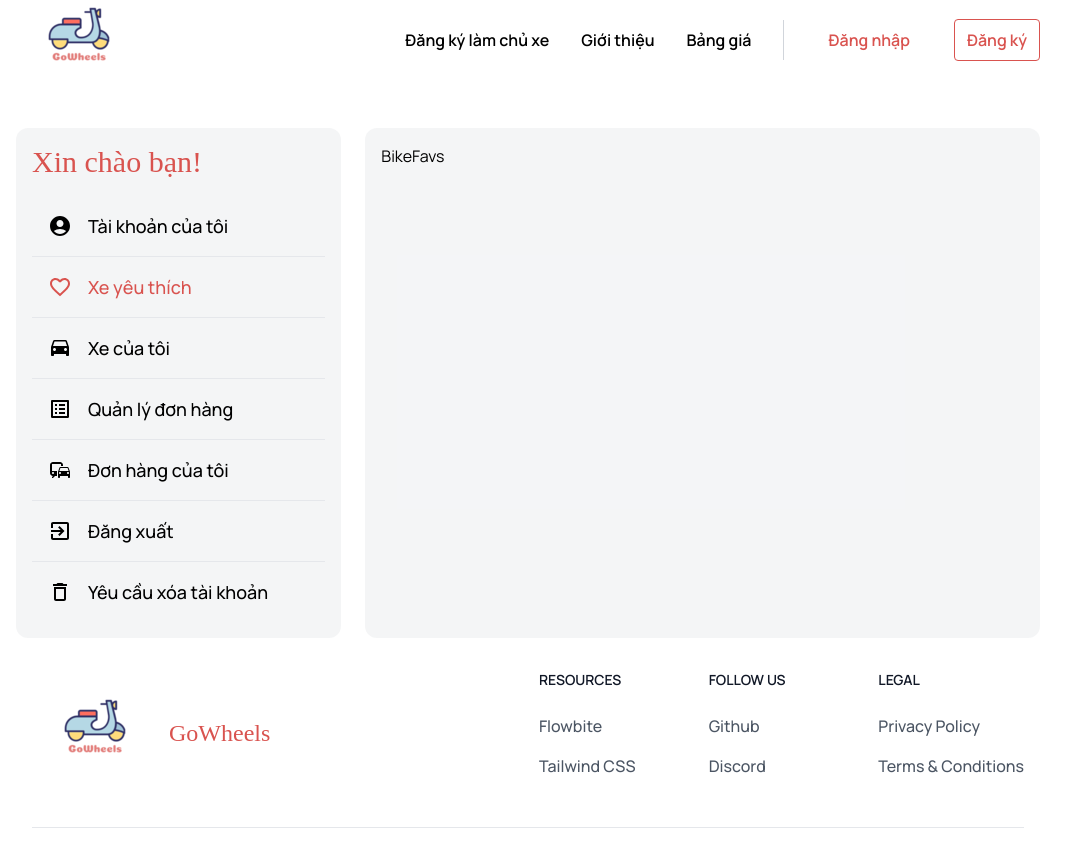
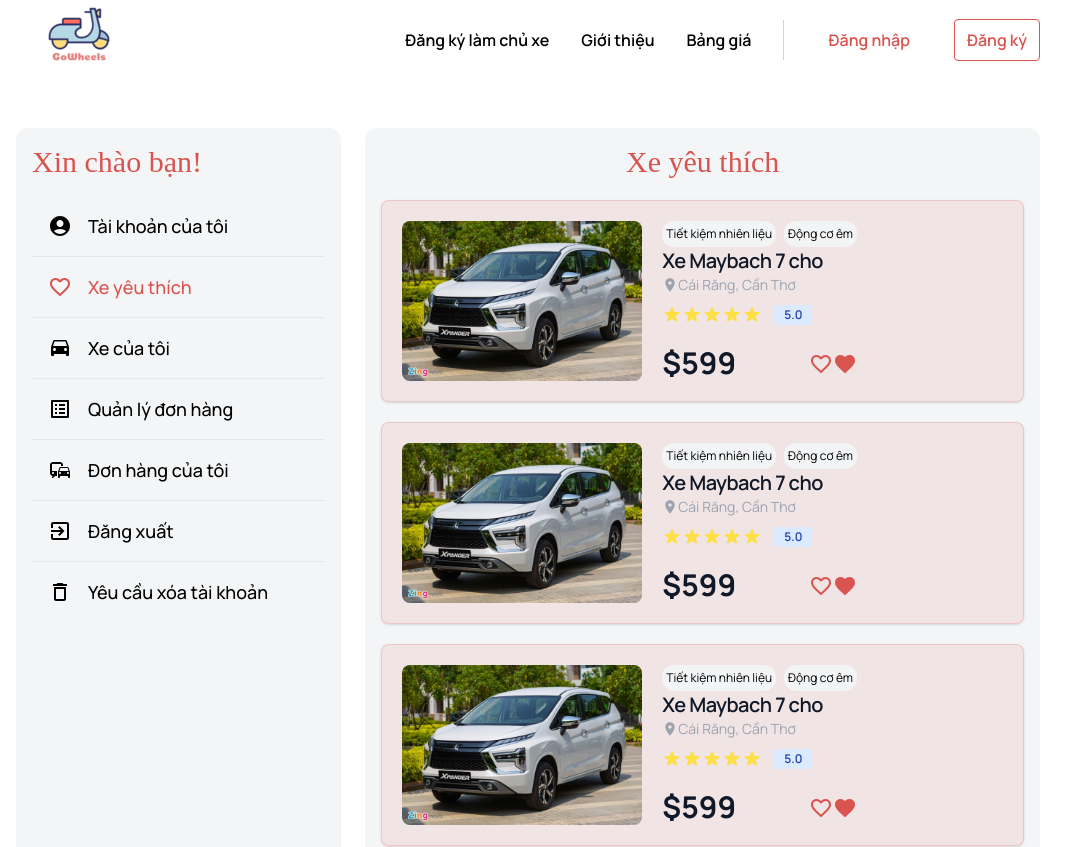
Before and after one commit to ngocnhu0103/gowheels, a React (Vite) app in the folder client/: page /profile/favs in a window 1280 px wide. Shown: the top 847 px of the page, without its empty margins (112-1183 px from the left). Built offline with nearby package versions, Linux system fonts and the light colour scheme; a web font is replaced by a local one.

Commit message:
Xe yeu thich

```diff
--- a/client/src/components/Card.jsx
+++ b/client/src/components/Card.jsx
@@ -1,25 +1,35 @@
 import { Link } from "react-router-dom";
 import FavoriteBorderIcon from '@mui/icons-material/FavoriteBorder';
 import FavoriteIcon from '@mui/icons-material/Favorite';
-
+import PlaceIcon from '@mui/icons-material/Place';
 import xe1 from '../assets/xe1.jpg'
-import { Chip } from "@mui/material";
-function Card() {
+function Card({ isRow = false }) {
     return (
 
         <li>
-            <div className="p-5 w-full max-w-sm bg-primary/10 border border-primary/20 rounded-lg shadow dark:bg-gray-800 dark:border-gray-700">
+            <div className={`p-5 w-full bg-primary/10 border border-primary/20 rounded-lg shadow ${isRow ? 'flex gap-5' : ''}`}>
 
                 <Link to={`/detail/id`}>
-                    <img className=" rounded-lg" src={xe1} alt="product image" />
+                    <img className={`rounded-lg  ${isRow ? 'w-60' : ''}`} src={xe1} alt="product image" />
                 </Link>
 
-                <div className="pt-5">
-                    <Chip label="Clickable" variant="outlined" size="small" color="primary" title="bien so xe" />
+                <div className={` ${isRow ? 'pt-0' : 'pt-5'}`}>
+                    <ul className="flex gap-2 ">
+                        <li className="text-[12px] bg-gray-100 p-1 rounded-xl">
+                            <span>Tiết kiệm nhiên liệu</span>
+                        </li>
+                        <li className="text-[12px] bg-gray-100 p-1 rounded-xl">
+                            <span>Động cơ êm</span>
+                        </li>
+                    </ul>
                     <Link to={`/detail/id`}>
                         <h5 className="text-xl font-semibold tracking-tight text-gray-900 dark:text-white">Xe Maybach 7 cho</h5>
                     </Link>
+                    <div className="text-gray-400 flex items-center">
+                        <PlaceIcon fontSize="15px" />
+                        <p className="text-sm">Cái Răng, Cần Thơ</p>
 
+                    </div>
                     <div className="flex items-center mt-2.5 mb-5">
                         <svg aria-hidden="true" className="w-5 h-5 text-yellow-300" fill="currentColor" viewBox="0 0 20 20" xmlns="http://www.w3.org/2000/svg"><title>First star</title><path d="M9.049 2.927c.3-.921 1.603-.921 1.902 0l1.07 3.292a1 1 0 00.95.69h3.462c.969 0 1.371 1.24.588 1.81l-2.8 2.034a1 1 0 00-.364 1.118l1.07 3.292c.3.921-.755 1.688-1.54 1.118l-2.8-2.034a1 1 0 00-1.175 0l-2.8 2.034c-.784.57-1.838-.197-1.539-1.118l1.07-3.292a1 1 0 00-.364-1.118L2.98 8.72c-.783-.57-.38-1.81.588-1.81h3.461a1 1 0 00.951-.69l1.07-3.292z"></path></svg>
                         <svg aria-hidden="true" className="w-5 h-5 text-yellow-300" fill="currentColor" viewBox="0 0 20 20" xmlns="http://www.w3.org/2000/svg"><title>Second star</title><path d="M9.049 2.927c.3-.921 1.603-.921 1.902 0l1.07 3.292a1 1 0 00.95.69h3.462c.969 0 1.371 1.24.588 1.81l-2.8 2.034a1 1 0 00-.364 1.118l1.07 3.292c.3.921-.755 1.688-1.54 1.118l-2.8-2.034a1 1 0 00-1.175 0l-2.8 2.034c-.784.57-1.838-.197-1.539-1.118l1.07-3.292a1 1 0 00-.364-1.118L2.98 8.72c-.783-.57-.38-1.81.588-1.81h3.461a1 1 0 00.951-.69l1.07-3.292z"></path></svg>
@@ -39,7 +49,7 @@
                     </div>
                 </div>
             </div>
-        </li>
+        </li >
 
     );
 }
--- a/client/src/pages/BikeFavs.jsx
+++ b/client/src/pages/BikeFavs.jsx
@@ -1,8 +1,18 @@
-import React from 'react'
+import Card from '../components/Card'
 
 function BikeFavs() {
     return (
-        <div>BikeFavs</div>
+        <div>
+            <h1 className='text-center text-3xl font-banner text-primary pb-5'>Xe yêu thích</h1>
+            <ul className='w-full grid grid-cols-1 gap-5'>
+                <Card isRow={true} />
+                <Card isRow={true} />
+                <Card isRow={true} />
+                <Card isRow={true} />
+
+
+            </ul>
+        </div>
     )
 }
 
--- a/client/src/pages/BikePage.jsx
+++ b/client/src/pages/BikePage.jsx
@@ -1,8 +1,8 @@
-import { useSearchParams } from "react-router-dom";
+// import { useSearchParams } from "react-router-dom";
 import Header from "../components/Header";
 import Footer from "../components/Footer";
 function BikePage() {
-    let [searchParams, setSearchParams] = useSearchParams();
+    // let [searchParams, setSearchParams] = useSearchParams();
     return (
         <main className="container w-4/5 mx-auto" >
             <Header />
--- a/client/src/pages/DeleteAccount.jsx
+++ b/client/src/pages/DeleteAccount.jsx
@@ -1,4 +1,4 @@
-import React from 'react'
+
 
 function DeleteAccount() {
     return (
--- a/client/src/pages/MyOrder.jsx
+++ b/client/src/pages/MyOrder.jsx
@@ -1,8 +1,10 @@
-import React from 'react'
 
 function MyOrder() {
     return (
-        <div>MyOrder</div>
+        <div>
+            <h1 className='text-center text-3xl font-banner text-primary pb-5'>Đơn hàng của tôi</h1>
+
+        </div>
     )
 }
 
--- a/client/src/pages/MyStranport.jsx
+++ b/client/src/pages/MyStranport.jsx
@@ -1,8 +1,10 @@
-import React from 'react'
 
 function MyStranport() {
     return (
-        <div>Mystranport</div>
+        <div>
+            <h1 className='text-center text-3xl font-banner text-primary pb-5'>Xe của tôi</h1>
+
+        </div>
     )
 }
 
--- a/client/src/pages/Order.jsx
+++ b/client/src/pages/Order.jsx
@@ -1,8 +1,10 @@
-import React from 'react'
 
 function Order() {
     return (
-        <div>Order</div>
+        <div>
+            <h1 className='text-center text-3xl font-banner text-primary pb-5'>Đơn hàng</h1>
+
+        </div>
     )
 }
 
--- a/client/src/pages/UpdateProfile.jsx
+++ b/client/src/pages/UpdateProfile.jsx
@@ -1,11 +1,36 @@
-import React from 'react'
-import Header from '../components/Header'
-import Footer from '../components/Footer'
-import { Link } from 'react-router-dom'
-import Navigation from '../components/profile/Navigation';
+import { useFormik } from 'formik';
+import * as Yup from 'yup';
 import CenterFocusWeakIcon from '@mui/icons-material/CenterFocusWeak';
-import { FormControl, Input, InputLabel } from '@mui/material';
 function UpdateProfile() {
+    const formik = useFormik({
+        initialValues: {
+            email: "fsadafasdfsdf",
+            address: "",
+            phone: "",
+            idCode: "",
+            accountNumber: ""
+        },
+        validationSchema: Yup.object({
+            email: Yup.string().trim().email('email không đúng định dạng').required('Vui lòng nhập email'),
+            accountNumber: Yup.string().trim(),
+            address: Yup.string().trim(),
+            phone: Yup.string().trim().length(10, "Mật khẩu phải là 10 ký tự").required('Vui lòng nhập số điện thoại'),
+            idCode: Yup.string().trim().required('Vui lòng nhập mật khẩu')
+        })
+    })
+    const handleUpdate = (e) => {
+        e.preventDefault()
+        console.log("updaate");
+        formik.validateForm()
+
+        formik.handleSubmit(e)
+
+    }
+    const handleRegisterOwner = (e) => {
+        e.preventDefault()
+        console.log("chu xe");
+        console.log(e);
+    }
     return (
         <div>
             <h1 className='text-center text-3xl font-banner text-primary'>Thông tin tài khoản</h1>
@@ -27,12 +52,18 @@
                     </div>
                     <div className='flex items-center gap-4 '>
                         <label className='w-2/6' htmlFor="">Email</label>
-                        <input className='flex-1 py-2 px-1 outline-none ' type="text" />
+                        <input disabled value={formik.values.email} className='flex-1 py-2 px-1 outline-none cursor-not-allowed disabled:text-gray-200' type="text" />
                     </div>
                     <div className='flex items-center gap-4 '>
                         <label className='w-2/6' htmlFor="">Địa chỉ</label>
-                        <input className='flex-1 py-2 px-1 outline-none ' type="text" />
+                        <input onBlur={formik.handleBlur} onChange={formik.handleChange} value={formik.values.phone} className='flex-1 py-2 px-1 outline-none ' type="text" />
+
                     </div>
+                    {formik.touched.phone && formik.errors.phone ? (
+                        <span className="text-rose-400 text-xs font-semibold">
+                            {formik.errors.phone}
+                        </span>
+                    ) : null}
                     <div className='flex items-center gap-4 '>
                         <label className='w-2/6' htmlFor="">Số điện thoại</label>
                         <input className='flex-1 py-2 px-1 outline-none ' type="text" />
@@ -49,9 +80,14 @@
 
 
 
-                    <button className={`mt-4 text-white bg-primary py-2 rounded-md `}>
-                        Cập nhật thông tin
-                    </button>
+                    <div className='flex justify-between'>
+                        <button className={`mt-4 text-white bg-primary py-2 px-8 rounded-md `} onClick={handleUpdate}>
+                            Cập nhật thông tin
+                        </button>
+                        <button className={`mt-4 text-primary border-primary border  py-2 px-8 rounded-md `} onClick={handleRegisterOwner}>
+                            Đăng ký làm chủ xe
+                        </button>
+                    </div>
                 </form>
 
             </div>
```
